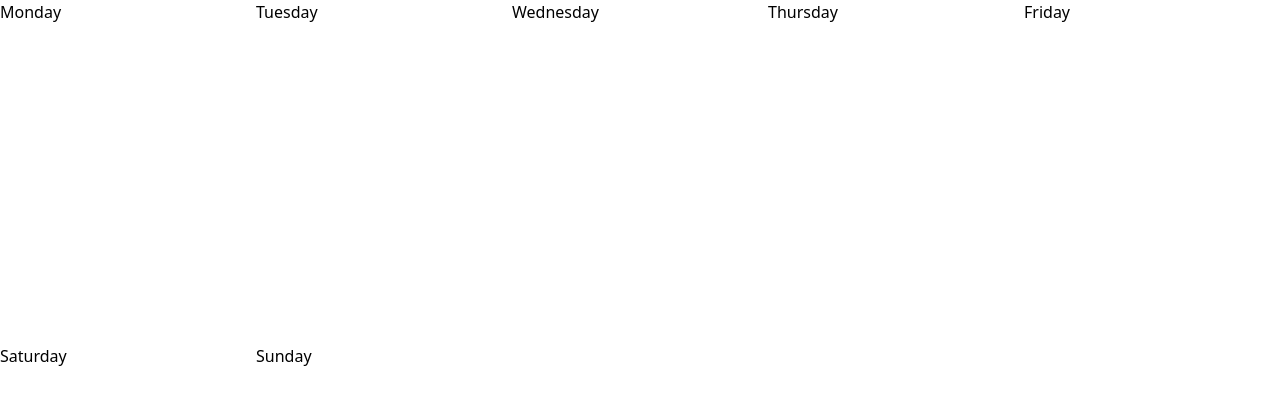
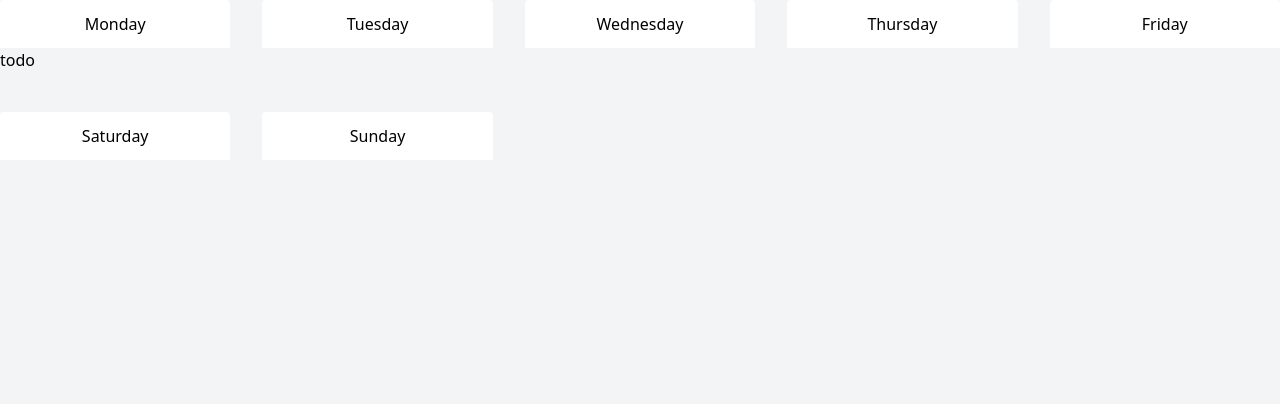
Before and after one commit to mmulyana/week-plan, a React (Vite) app: page / in a window 1280 px wide. Shown: the top 404 px of the page. Built offline with nearby package versions, Linux system fonts and the light colour scheme.

Commit message:
first commit

```diff
--- a/src/App.jsx
+++ b/src/App.jsx
@@ -6,7 +6,7 @@ function App() {
   const [todos, setTodos] = useState(initTodos)
 
   return (
-    <div>
+    <div className='container mx-auto'>
       <TodoWrapper todos={todos} />
     </div>
   )
--- a/src/components/TodoWrapper/TodoItem.jsx
+++ b/src/components/TodoWrapper/TodoItem.jsx
@@ -2,8 +2,11 @@ import React from 'react'
 
 export default function TodoItem({data}) {
   return (
-    <div>
+    <div className='min-h-20 bg-gray-100 rounded overflow-hidden'>
+      <div className='w-full h-12 bg-white flex items-center justify-center'>
         {data.name}
+      </div>
+      {data.data.length > 0 && data.data.map((data, index) => <p key={index}>{data.name}</p>)}
     </div>
   )
 }
--- a/src/components/TodoWrapper/index.jsx
+++ b/src/components/TodoWrapper/index.jsx
@@ -2,7 +2,7 @@ import TodoItem from './TodoItem'
 
 export default function TodoWrapper({ todos }) {
   return (
-    <div className='grid grid-cols-1 md:grid-cols-3 lg:grid-cols-5 gap-y-80'>
+    <div className='grid grid-cols-1 md:grid-cols-3 lg:grid-cols-5 gap-8'>
       {todos.map((data, index) => (
         <TodoItem key={index} data={data} />
       ))}
--- a/src/index.css
+++ b/src/index.css
@@ -1,3 +1,9 @@
 @tailwind base;
 @tailwind components;
 @tailwind utilities;
+
+@layer components {
+  body {
+    @apply bg-gray-100;
+  }
+}
--- a/src/utils/data.js
+++ b/src/utils/data.js
@@ -1,5 +1,10 @@
 const initTodos = [
-  { id: 1, name: 'Monday', data: [], },
+  { id: 1, name: 'Monday', data: [
+    {
+      id: 1,
+      name: 'todo'
+    }
+  ], },
   { id: 2, name: 'Tuesday', data: [], },
   { id: 3, name: 'Wednesday', data: [], },
   { id: 4, name: 'Thursday', data: [], },
```
